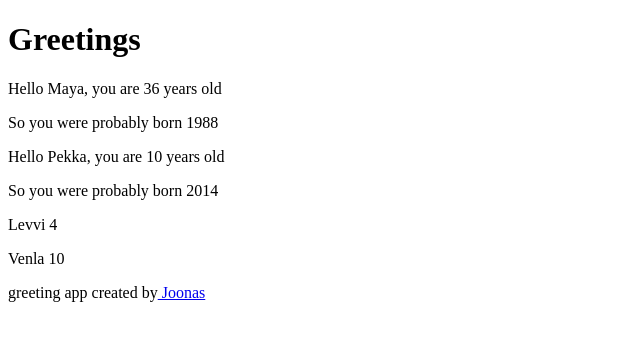
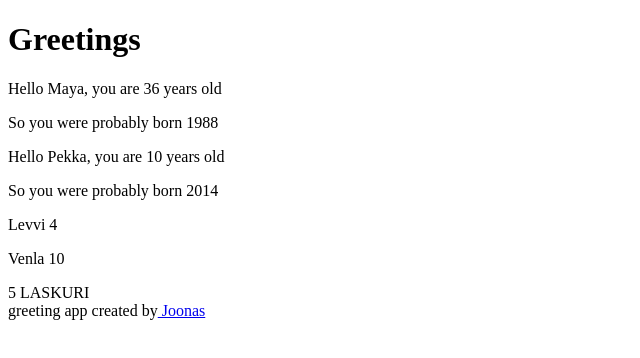
Before and after one commit to JoonasHilt/01-part1, a React (Vite) app: page / in a window 1280 px wide. Shown: the top 358 px of the page, without its empty margins (0-640 px from the left). Built offline with nearby package versions, Linux system fonts and the light colour scheme.

Commit message:
lisätty counter tehtävä

```diff
--- a/src/App.jsx
+++ b/src/App.jsx
@@ -1,3 +1,5 @@
+import { useState } from "react";
+
 const Hello = ({ name, age }) => {
   const bornYear = () => new Date().getFullYear() - age;
   console.log(name, age);
@@ -25,6 +27,10 @@ const Footer = () => {
 
 //----//
 const App = () => {
+  // counter alkaa
+  const [counter, setCounter] = useState(0);
+  setTimeout(() => setCounter(counter + 1), 1000);
+  // counter loppuu
   const nimi = "Pekka";
   const ika = 10;
   const friends = [
@@ -43,6 +49,8 @@ const App = () => {
       <p>
         {friends[1].name} {friends[1].age}
       </p>
+      <div>{counter} LASKURI</div>
+
       <Footer />
     </div>
   );
```
